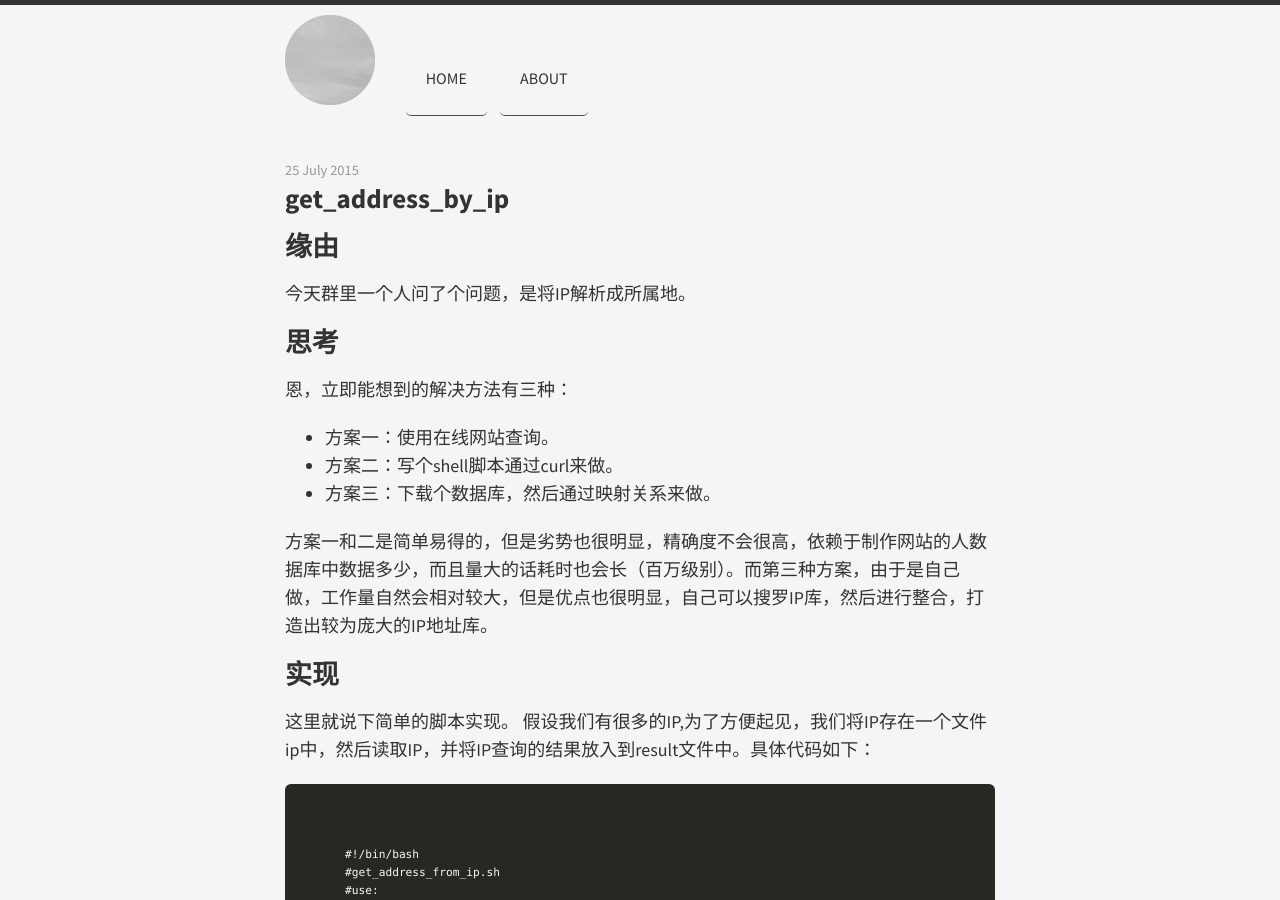
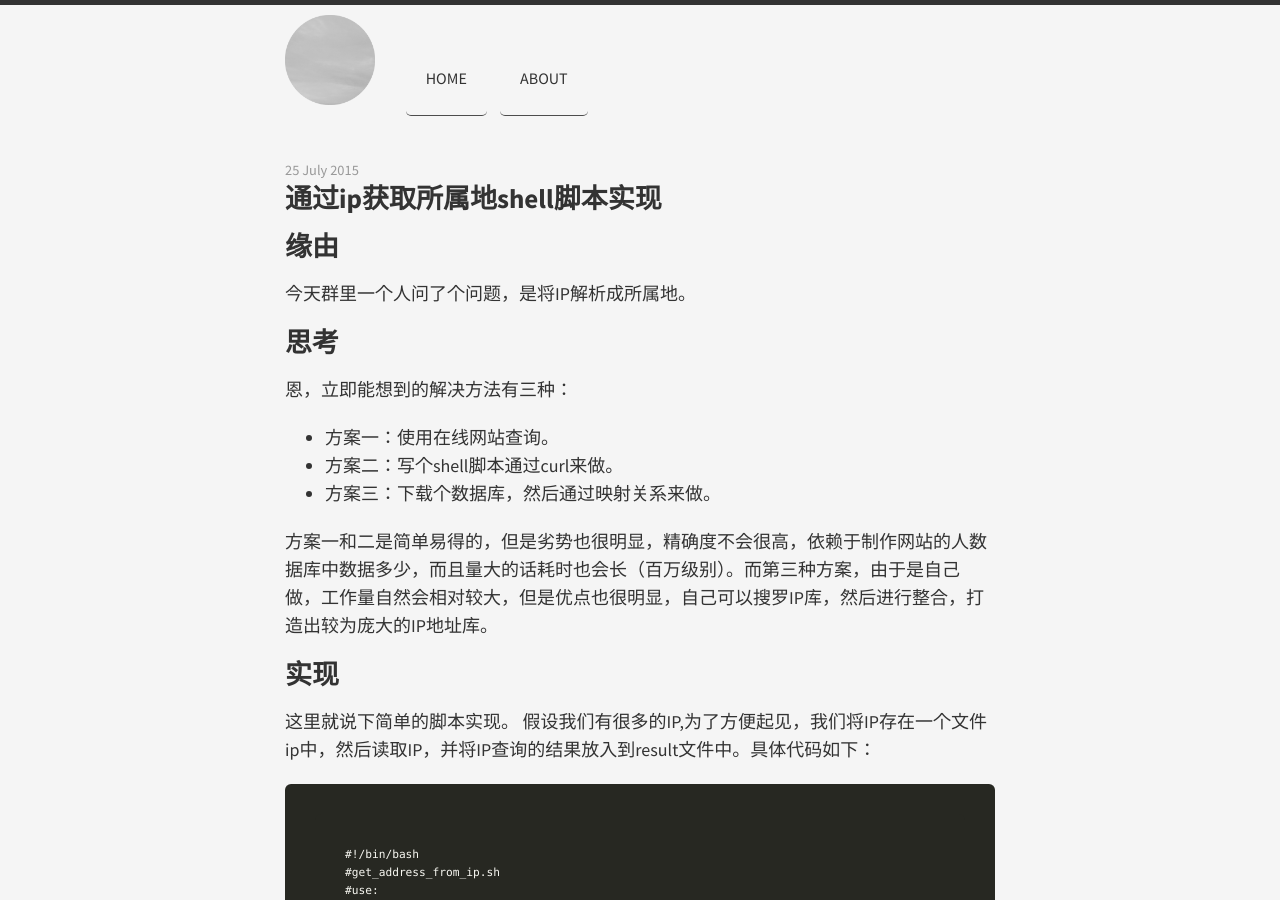
Before and after one commit to Voidly/Voidly.github.io, a Jekyll site: the page built from _posts/2015-07-25-get_address_by_ip.md, in a window 1280 px wide and 900 px high. Built offline with Jekyll 4.4.1, drawn with Linux system fonts in a browser that asks for light colours; nearby versions of some CDN libraries; Markdown is read by kramdown in place of the engine named in the settings; comment, search, counter and statistics services are not loaded.

Commit message:
update title

```diff
--- a/_posts/2015-07-25-get_address_by_ip.md
+++ b/_posts/2015-07-25-get_address_by_ip.md
@@ -1,6 +1,6 @@
 ---
 layout: post
-title: "get_address_by_ip"
+title: "通过ip获取所属地shell脚本实现"
 description:
 modified: 2015-07-25
 category: shell
```
